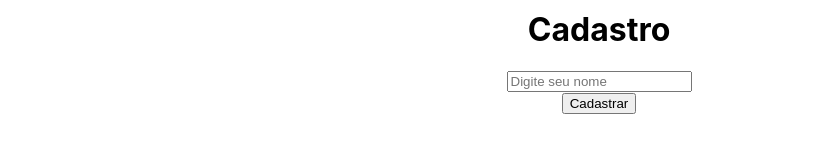
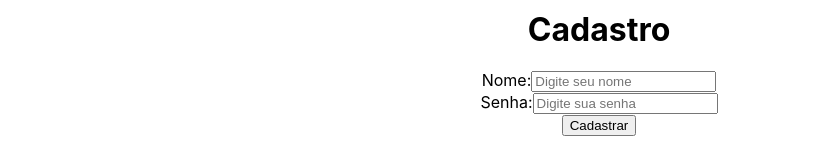
Before and after one commit to LuizBlume/react, a React (Create React App) app: page / in a window 1280 px wide. Shown: the part 1415-1579 px from the top of the page, without its empty margins (41-871 px from the left). Built offline with nearby package versions, Linux system fonts and the light colour scheme.

Commit message:
Aula 10: useState (hook do react)

```diff
--- a/src/components/Form.js
+++ b/src/components/Form.js
@@ -1,14 +1,23 @@
+import { useState } from "react"
+
 function Form() {
     function cadastrarUsuario(event) {
         event.preventDefault()
-        console.log("Cadastro concluído com sucesso!")
+        console.log(`Cadastro concluído com sucesso! Nome: ${name} e Senha: ${password}`)
     }
+    const [name, setName] = useState();
+    const [password, setPassword] = useState();
     return (
         <>
             <h1>Cadastro</h1>
             <form onSubmit={cadastrarUsuario}>
                 <div className="formContainer">
-                    <input type="text" placeholder="Digite seu nome" />
+                    <label htmlFor="name">Nome:</label>
+                    <input type="text" id="name" name="name" placeholder="Digite seu nome" onChange={(e) => setName(e.target.value)} />
+                </div>
+                <div className="formContainer">
+                    <label htmlFor="password">Senha:</label>
+                    <input type="password" id="password" name="password" placeholder="Digite sua senha" onChange={(e) => setPassword(e.target.value)} />
                 </div>
                 <div className="Submit">
                     <input type="submit" value="Cadastrar" />
```
